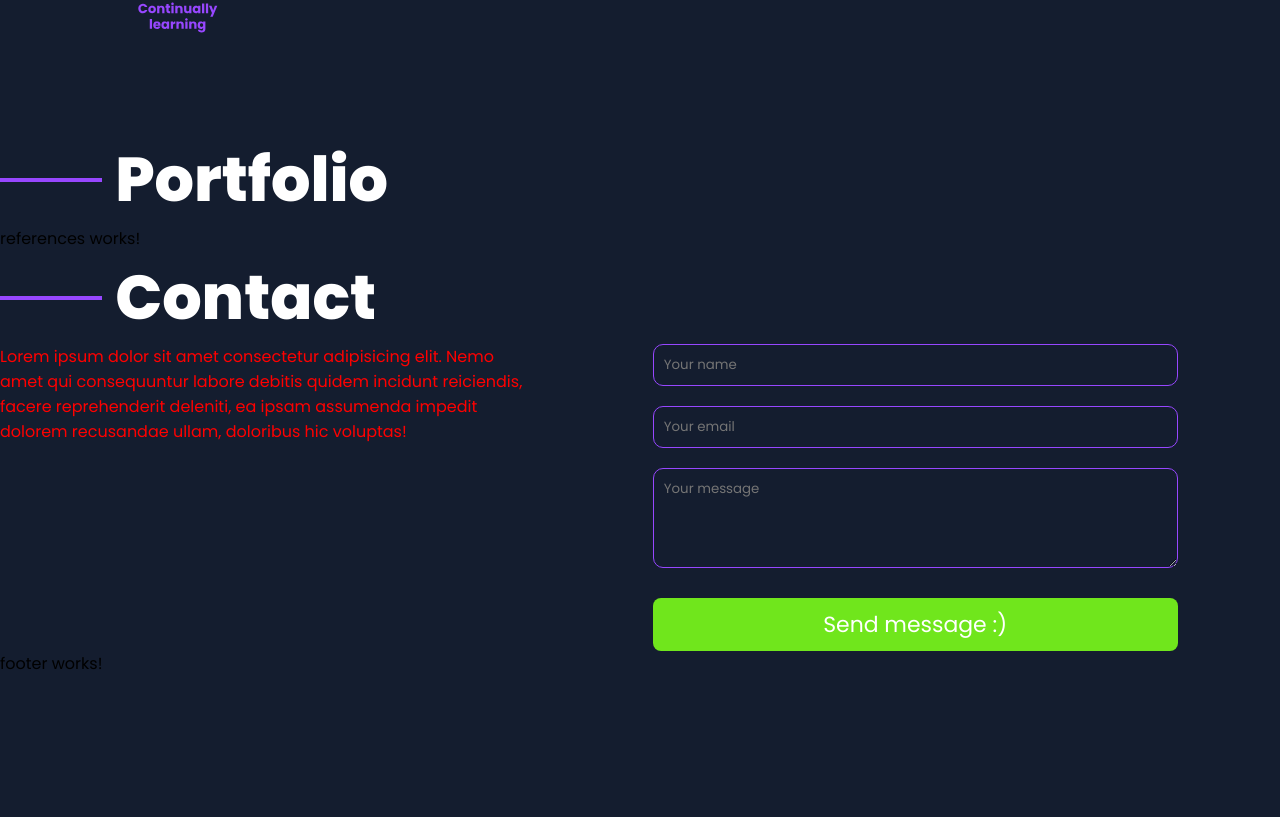
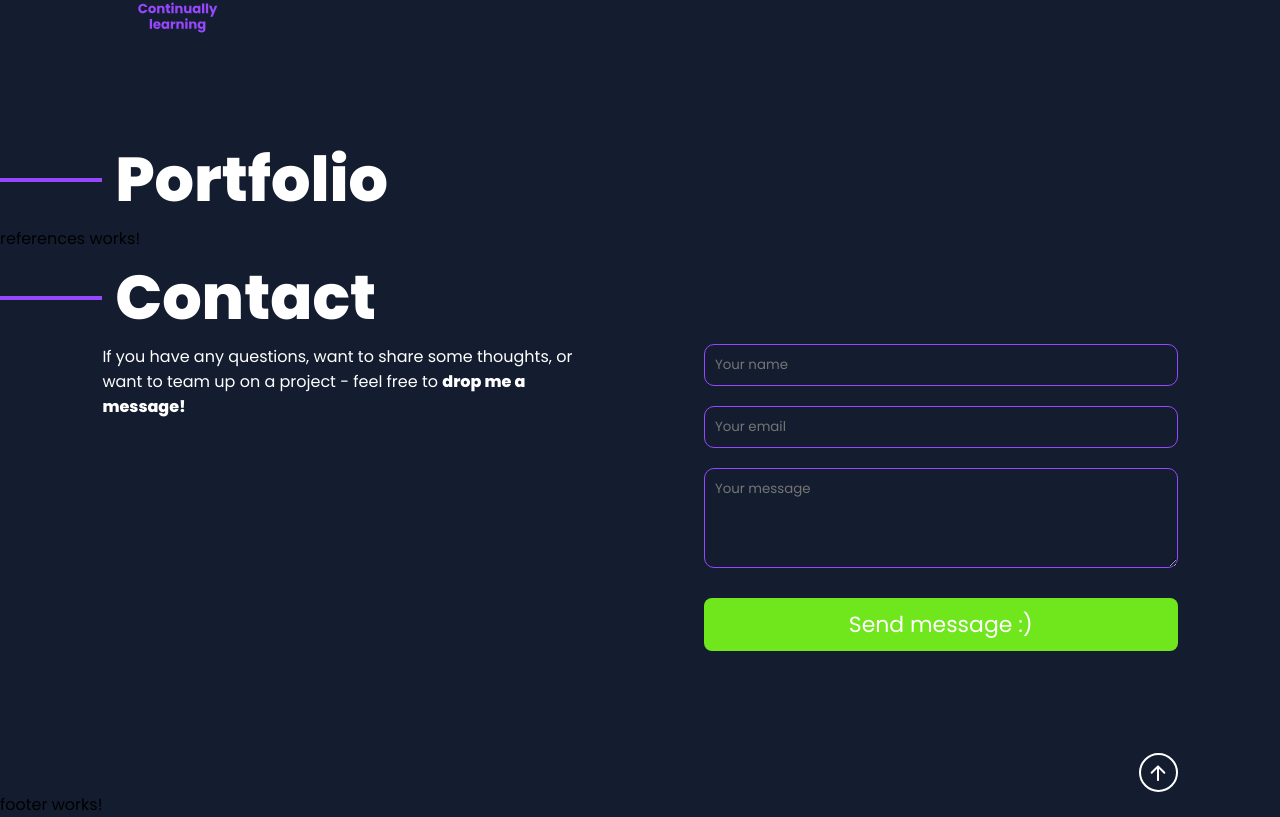
Before and after one commit to galina-antipin/Angular-My-Portfolio, an Angular app: page / in a window 1280 px wide. Shown: the part 1452-2269 px from the top of the page. Before the commit the page ends 2128 px from the top, so only its background shows below. Built offline with nearby package versions, Linux system fonts and the light colour scheme.

Commit message:
added go back arrow

```diff
--- a/src/app/app.component.html
+++ b/src/app/app.component.html
@@ -1,4 +1,4 @@
-<app-header></app-header>
+<app-header id="header"></app-header>
 <app-hero></app-hero>
 <app-about-me id="about-me"></app-about-me>
 <app-skills id="skills"></app-skills>
--- a/src/app/main-content/contact/contact.component.html
+++ b/src/app/main-content/contact/contact.component.html
@@ -3,38 +3,31 @@
         <div class="left-line"></div>
         <h1>Contact</h1>
     </div>
-
     <div class="contact-wrapper">
         <div class="left-content">
-            <span>Lorem ipsum dolor sit amet consectetur adipisicing elit. Nemo amet qui consequuntur labore debitis
-                quidem incidunt reiciendis, facere reprehenderit deleniti, ea ipsam assumenda impedit dolorem recusandae
-                ullam,
-                doloribus hic voluptas!</span>
+            <p>If you have any questions, want to share some thoughts, or want to team up
+                on a project - feel free to <b>drop me a message!</b></p>
         </div>
-
         <form (ngSubmit)="onSubmit(contactForm)" #contactForm="ngForm">
             <input #name="ngModel" [(ngModel)]="contactData.name" name="name" type="text" id="name"
                 placeholder="Your name" required [ngClass]="{'invalid': !name.valid && name.touched}">
             @if (!name.valid && name.touched) {
             <span>Please enter your name</span>
             }
-
             <input #email="ngModel" [(ngModel)]="contactData.email" name="email" type="email" placeholder="Your email"
                 required pattern="[a-zA-Z0-9._%+\-]+@[a-zA-Z0-9.\-]+\.[a-zA-Z]{2,}"
                 [ngClass]="{'invalid': !email.valid && email.touched}">
             @if (!email.valid && email.touched) {
             <span>Please enter a valid email</span>
             }
-
             <textarea #message="ngModel" [(ngModel)]="contactData.message" name="message" id="message"
                 placeholder="Your message" required
                 [ngClass]="{'invalid': !message.valid && message.touched}"></textarea>
             @if (!message.valid && message.touched) {
             <span>Please enter a message</span>
             }
-
             <button type="submit">Send message :)</button>
         </form>
     </div>
-
+    <div class="go-back-arrow"> <a href="#header"> <img src="./../../../assets/img/arrow-top-icon.svg" alt="Arrow top"> </a></div>
 </section>
--- a/src/app/main-content/contact/contact.component.scss
+++ b/src/app/main-content/contact/contact.component.scss
@@ -3,10 +3,36 @@ section {
     flex-direction: column;
     justify-content: space-between;
     width: 100%;
+    max-width: 1920px;
+
+    img {
+        height: 39px;
+        width: 39px;
+        display: flex;
+
+    }
+}
+
+.go-back-arrow {
+    display: flex;
+    justify-content: flex-end;
+    margin-right: 8%;
+    margin-top: 8%;
+    cursor: pointer;
+
+    &:hover svg path {
+        fill: #70e61c;
+    }
 }
 
 span {
     color: red;
+}
+
+p {
+    color: white;
+    font-weight:400 ;
+    font-size: 16px;
 }
 
 .contact-wrapper {
@@ -20,6 +46,7 @@ span {
 
 .left-content {
     width: 50%;
+    margin-left: 8%;
 }
 
 form {
```
Also changed, not shown: src/assets/img/arrow-top-icon.svg (added).
